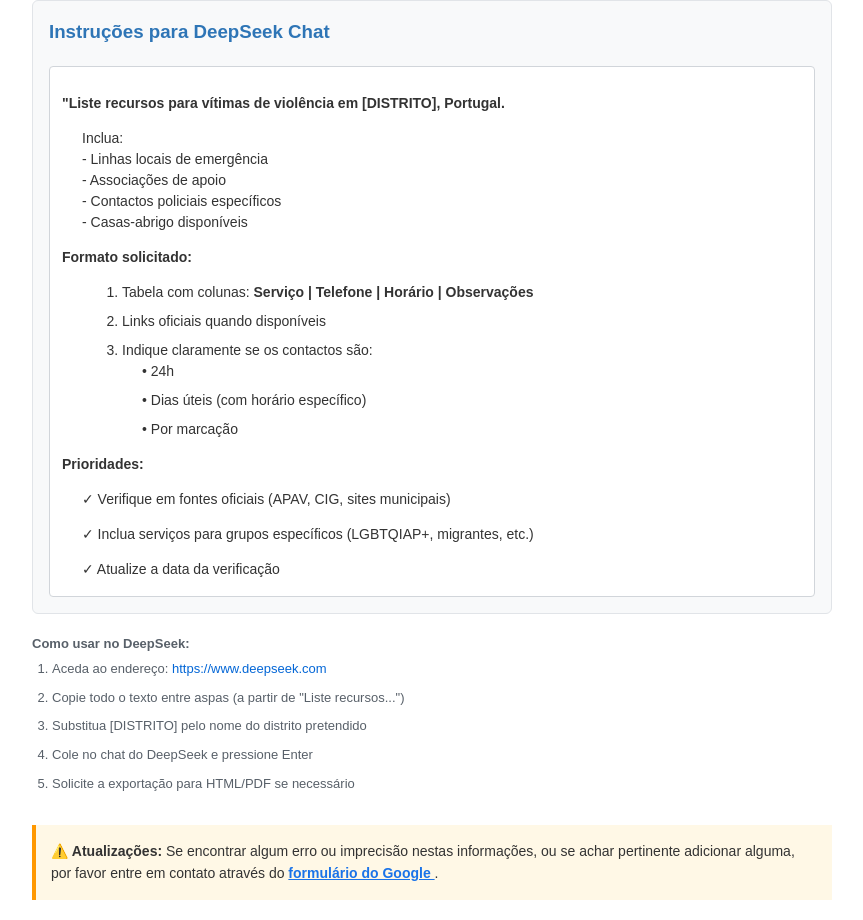
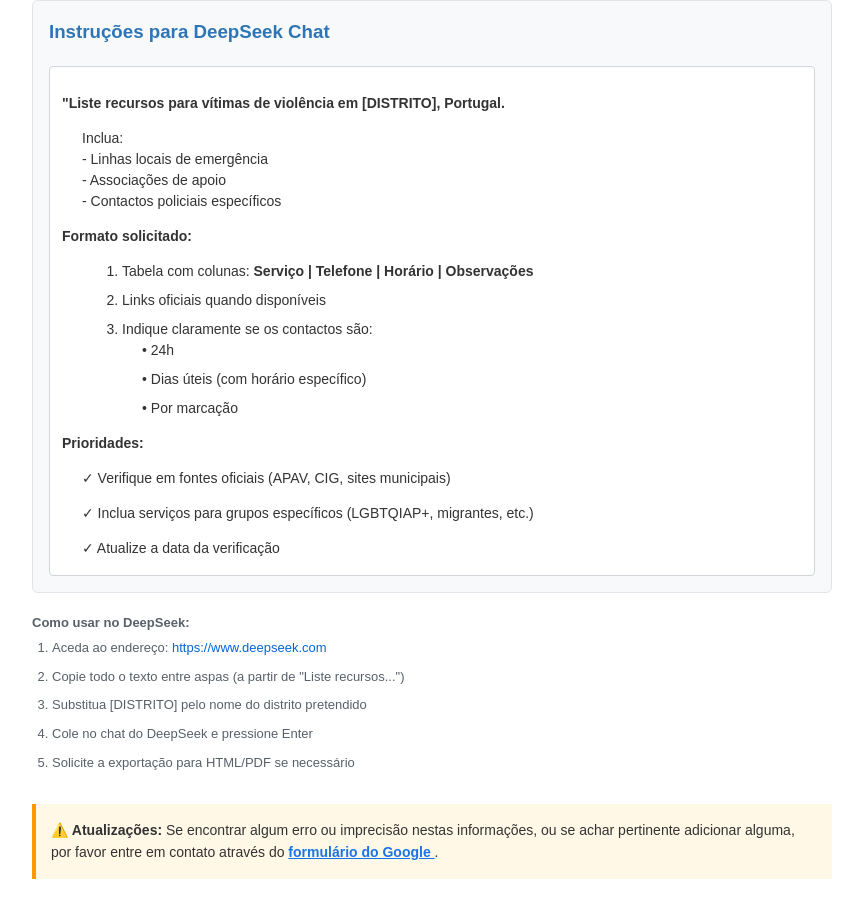
Before and after one commit to agualva/violencia, a plain HTML site: page index.html in a window 1280 px wide. Shown: the part 2992-3912 px from the top of the page, without its empty margins (208-1071 px from the left). After the commit the page ends 3891 px from the top, so only its background shows below. Drawn offline with Linux system fonts and the light colour scheme.

Commit message:
Update index.html

```diff
--- a/index.html
+++ b/index.html
@@ -245,8 +245,7 @@
         <p style="margin-left: 20px; margin-bottom: 8px;">Inclua:<br>
         - Linhas locais de emergência<br>
         - Associações de apoio<br>
-        - Contactos policiais específicos<br>
-        - Casas-abrigo disponíveis</p>
+        - Contactos policiais específicos<p>
 
         <p style="font-weight: bold; margin-bottom: 8px;">Formato solicitado:</p>
         <ol style="margin-left: 20px; margin-bottom: 8px;">
```
